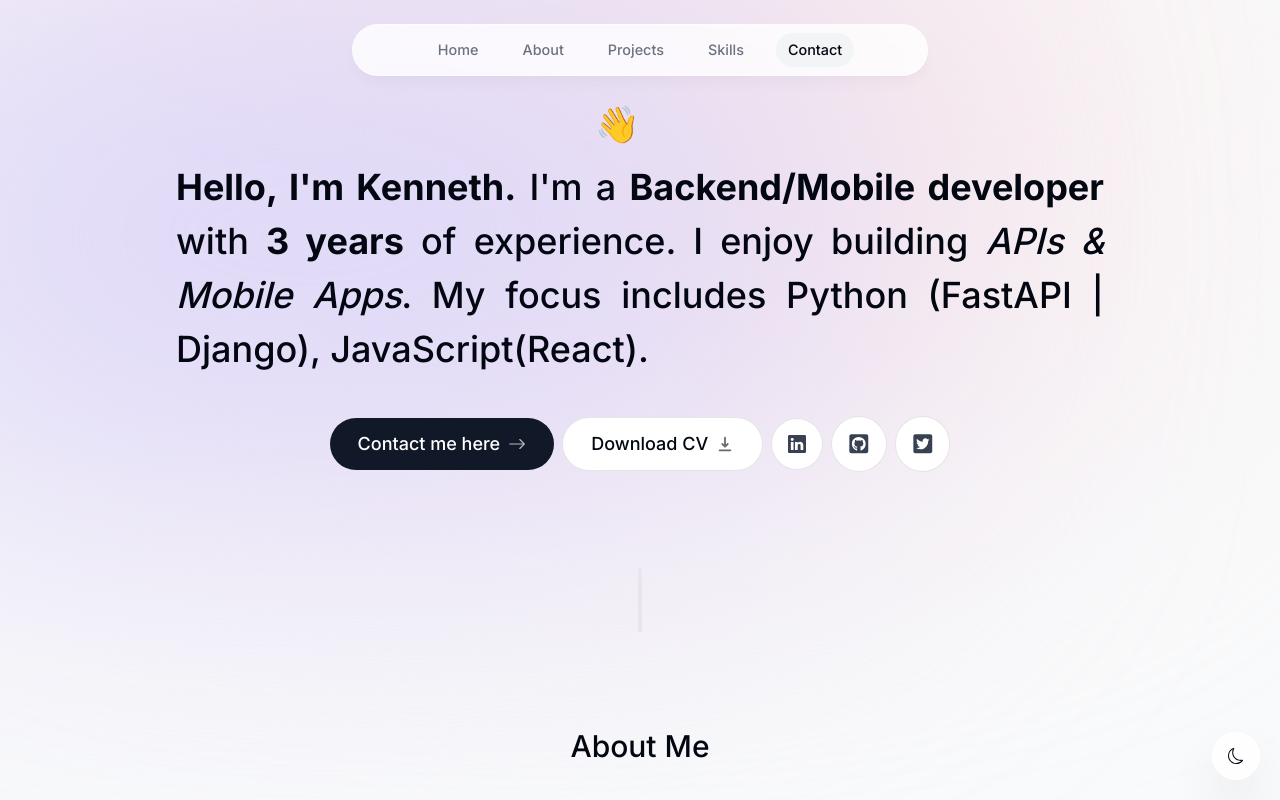
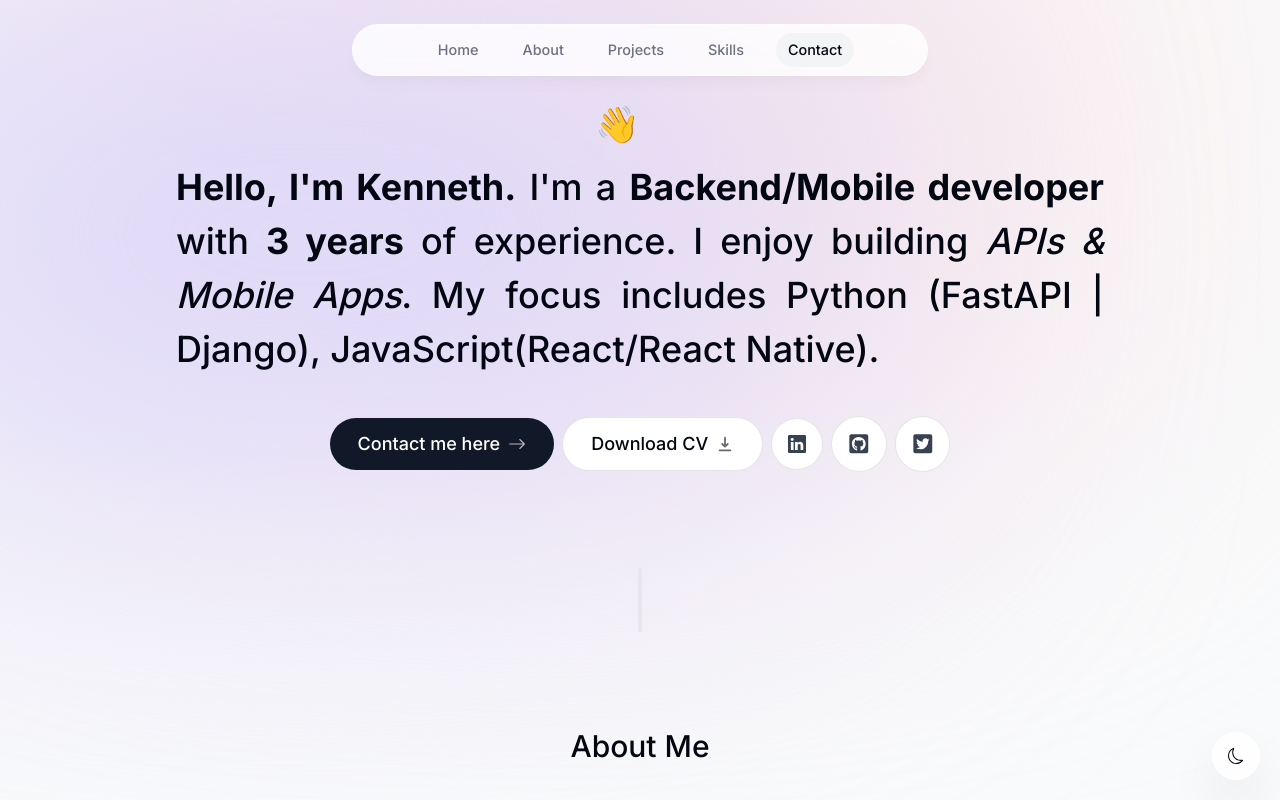
Before and after one commit to kenmoh/portfolio, a Next.js app: page / in a window 1280 px wide. Shown: the top 800 px of the page. Built offline with nearby package versions, Linux system fonts and the light colour scheme.

Commit message:
update about

```diff
--- a/components/intro.tsx
+++ b/components/intro.tsx
@@ -69,7 +69,7 @@ export default function Intro() {
         building <span className="italic">APIs & Mobile Apps</span>. My focus
         includes{" "}
         <span className="">
-          Python (FastAPI | Django), JavaScript(React)
+          Python (FastAPI | Django), JavaScript(React/React Native)
         </span>
         .
       </motion.h1>
```
